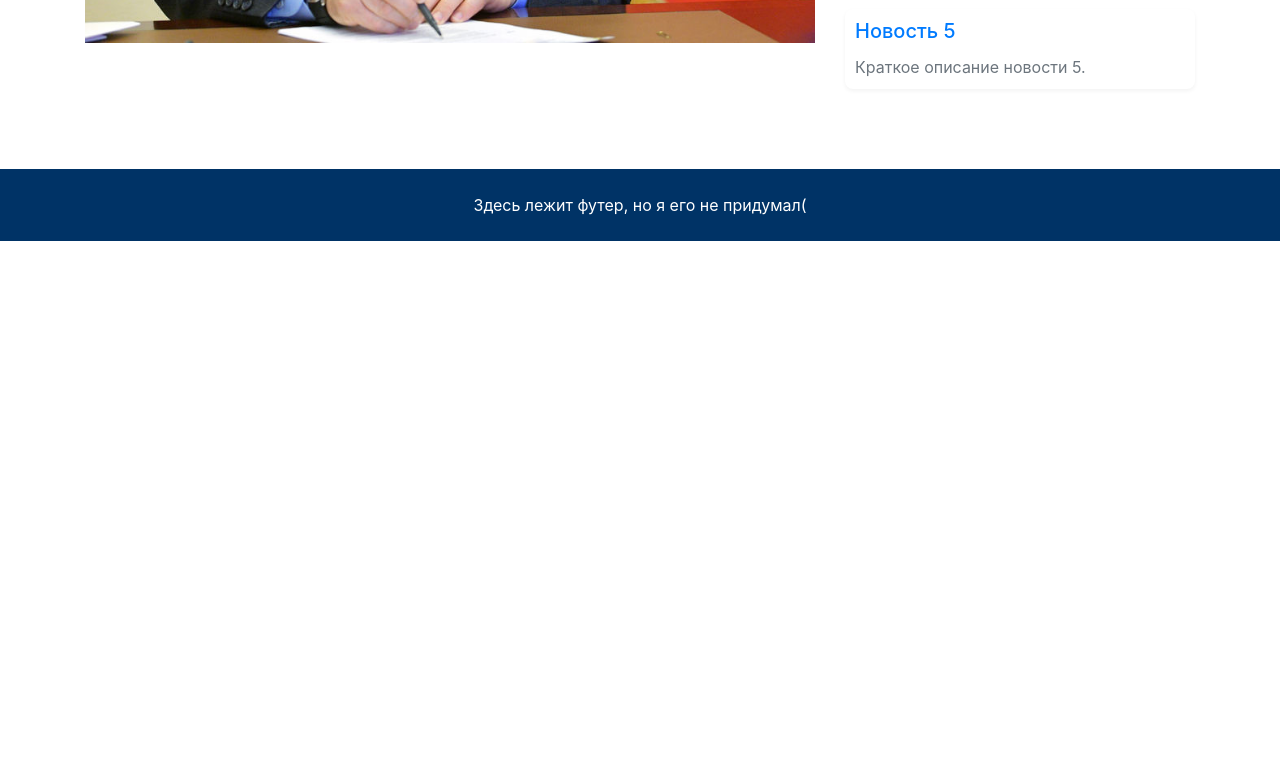
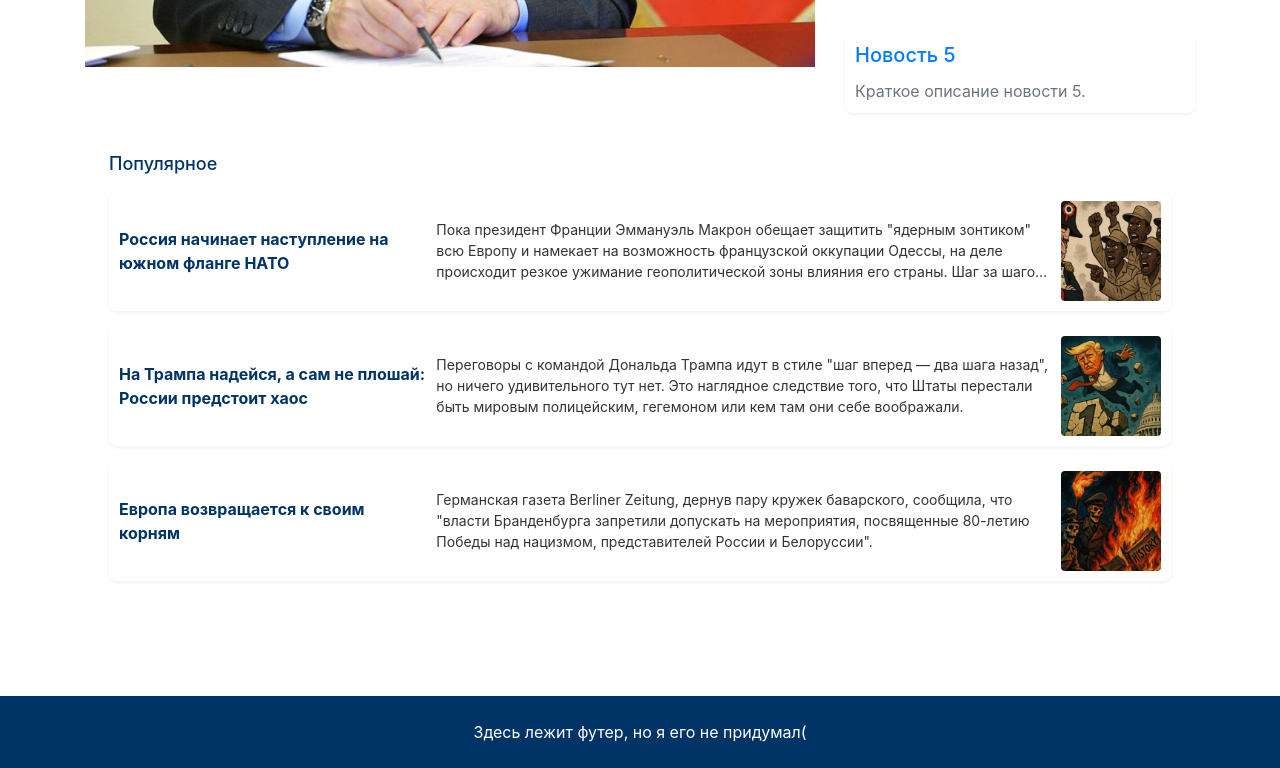
Before and after one commit to Baklachok/NewsFront, a website built with Vite: page index.html in a window 1280 px wide. Shown: the part 656-1424 px from the top of the page. Before the commit the page ends 897 px from the top, so only its background shows below. Built offline with nearby package versions, Linux system fonts and the light colour scheme.

Commit message:
made popular news block

```diff
--- a/index.html
+++ b/index.html
@@ -129,31 +129,59 @@
         </div>
       </div>
     </div>
-    <!-- Боковая колонка -->
-<!--    <aside class="sidebar col-12 col-md-4">-->
-<!--      <div class="sidebar__widget">-->
-<!--        <h3 class="sidebar__title">-->
-<!--          Популярное-->
-<!--        </h3>-->
-<!--        <ul class="sidebar__list">-->
-<!--          <li class="sidebar__list-item">-->
-<!--            <a href="#">-->
-<!--              Новость A-->
-<!--            </a>-->
-<!--          </li>-->
-<!--          <li class="sidebar__list-item">-->
-<!--            <a href="#">-->
-<!--              Новость B-->
-<!--            </a>-->
-<!--          </li>-->
-<!--          <li class="sidebar__list-item">-->
-<!--            <a href="#">-->
-<!--              Новость C-->
-<!--            </a>-->
-<!--          </li>-->
-<!--        </ul>-->
-<!--      </div>-->
-<!--    </aside>-->
+
+    <div class="row">
+      <div class="col-12">
+        <section class="sidebar">
+          <div class="sidebar__widget">
+            <h3 class="sidebar__title">Популярное</h3>
+            <ul class="sidebar__list">
+              <li class="sidebar__list-item">
+                <article class="popular-news-item">
+                  <div class="popular-news__title">
+                    <a href="#">Россия начинает наступление на южном фланге НАТО</a>
+                  </div>
+                  <div class="popular-news__desc">
+                    Пока президент Франции Эммануэль Макрон обещает защитить "ядерным зонтиком" всю Европу и намекает на возможность французской оккупации Одессы, на деле происходит резкое ужимание геополитической зоны влияния его страны. Шаг за шагом или, как пишут африканские СМИ, "база за базой" Франция вытесняется с Черного континента, уступая свое влияние России.
+                  </div>
+                  <div class="popular-news__img">
+                    <img src="images/news-a.jpg" alt="Новость A">
+                  </div>
+                </article>
+              </li>
+              <li class="sidebar__list-item">
+                <article class="popular-news-item">
+                  <div class="popular-news__title">
+                    <a href="#">На Трампа надейся, а сам не плошай: России предстоит хаос</a>
+                  </div>
+                  <div class="popular-news__desc">
+                    Переговоры с командой Дональда Трампа идут в стиле "шаг вперед — два шага назад", но ничего удивительного тут нет. Это наглядное следствие того, что Штаты перестали быть мировым полицейским, гегемоном или кем там они себе воображали.
+                  </div>
+                  <div class="popular-news__img">
+                    <img src="images/news-b.jpg" alt="Новость B">
+                  </div>
+                </article>
+              </li>
+              <li class="sidebar__list-item">
+                <article class="popular-news-item">
+                  <div class="popular-news__title">
+                    <a href="#">Европа возвращается к своим корням</a>
+                  </div>
+                  <div class="popular-news__desc">
+                    Германская газета Berliner Zeitung, дернув пару кружек баварского, сообщила, что "власти Бранденбурга запретили допускать на мероприятия, посвященные 80-летию Победы над нацизмом, представителей России и Белоруссии".
+                  </div>
+                  <div class="popular-news__img">
+                    <img src="images/news-c.jpg" alt="Новость C">
+                  </div>
+                </article>
+              </li>
+            </ul>
+          </div>
+        </section>
+      </div>
+    </div>
+
+
   </div>
 </main>
 
--- a/public/style.css
+++ b/public/style.css
@@ -1,6 +1,8 @@
-/* Пример базовой стилизации по БЭМ */
+:root {
+    --color-primary: #003366;
+    --color-white: #fff;
+}
 
-/* Header */
 body {
     display: flex;
     width: 100%;
@@ -8,10 +10,13 @@ body {
 }
 
 .header {
-    background-color: #003366;
-    color: #fff;
-    padding: 10px 0;
-    width: 100%;
+    background: var(--color-primary);
+    color: var(--color-white);
+    padding: 1rem 0;
+    box-shadow: 0 2px 4px rgba(0, 0, 0, 0.05);
+    position: sticky;
+    top: 0;
+    z-index: 100;
 }
 
 /* Main content */
@@ -20,7 +25,8 @@ body {
 }
 
 .main {
-    padding: 20px 0;
+    flex: 1;
+    padding: 2rem 0;
 }
 
 .news-block__title {
@@ -91,18 +97,87 @@ body {
     }
 }
 
-/* Sidebar */
-.sidebar {
-    padding: 20px;
-    background-color: #f5f5f5;
-    margin-top: 20px;
-}
-.sidebar__title {
-    font-size: 18px;
-    margin-bottom: 10px;
+/* Базовая стилизация для блока "Популярное" */
+
+/* Стили для списка */
+.sidebar__list {
+    list-style: none;
+    padding: 0;
+    margin: 0;
 }
 
-/* Footer */
+/* Каждый элемент списка */
+.sidebar__list-item {
+    margin-bottom: 15px;
+}
+
+/* Стили для отдельного блока новости */
+.popular-news-item {
+    display: flex;
+    align-items: center;
+    background-color: #fff;
+    padding: 10px;
+    border-radius: 8px;
+    box-shadow: 0 2px 4px rgba(0, 0, 0, 0.05);
+}
+
+/* Левая секция – название новости */
+.popular-news__title {
+    flex: 1;
+    font-size: 16px;
+    font-weight: bold;
+    color: #003366;
+}
+
+.popular-news__desc {
+    flex: 2;
+    font-size: 14px;
+    color: #333;
+    margin: 0 10px;
+    overflow: hidden;
+    text-overflow: ellipsis;
+    display: -webkit-box;           /* Обязательный блок для веб-кита */
+    -webkit-line-clamp: 3;          /* Ограничение 2 строками */
+    -webkit-box-orient: vertical;   /* Вертикальное размещение */
+}
+
+
+/* Правая секция – изображение новости */
+.popular-news__img {
+    flex: 0 0 100px;
+    height: 100px;
+}
+
+.popular-news__img img {
+    width: 100%;
+    height: 100%;
+    object-fit: cover;
+    border-radius: 4px;
+}
+
+/* Стилизация для ссылок (заголовков новостей) */
+.popular-news__title a {
+    color: inherit;
+    text-decoration: none;
+}
+
+.popular-news__title a:hover {
+    text-decoration: underline;
+}
+
+
+.sidebar {
+    background: var(--color-white);
+    border-radius: 0.5rem;
+    padding: 1.5rem;
+}
+
+.sidebar__title {
+    font-size: 1.125rem;
+    margin-bottom: 1rem;
+    color: var(--color-primary);
+}
+
 .footer {
     background-color: #003366;
     color: #fff;
```
Also changed, not shown: public/images/news-a.jpg (added), public/images/news-b.jpg (added), public/images/news-c.jpg (added).
